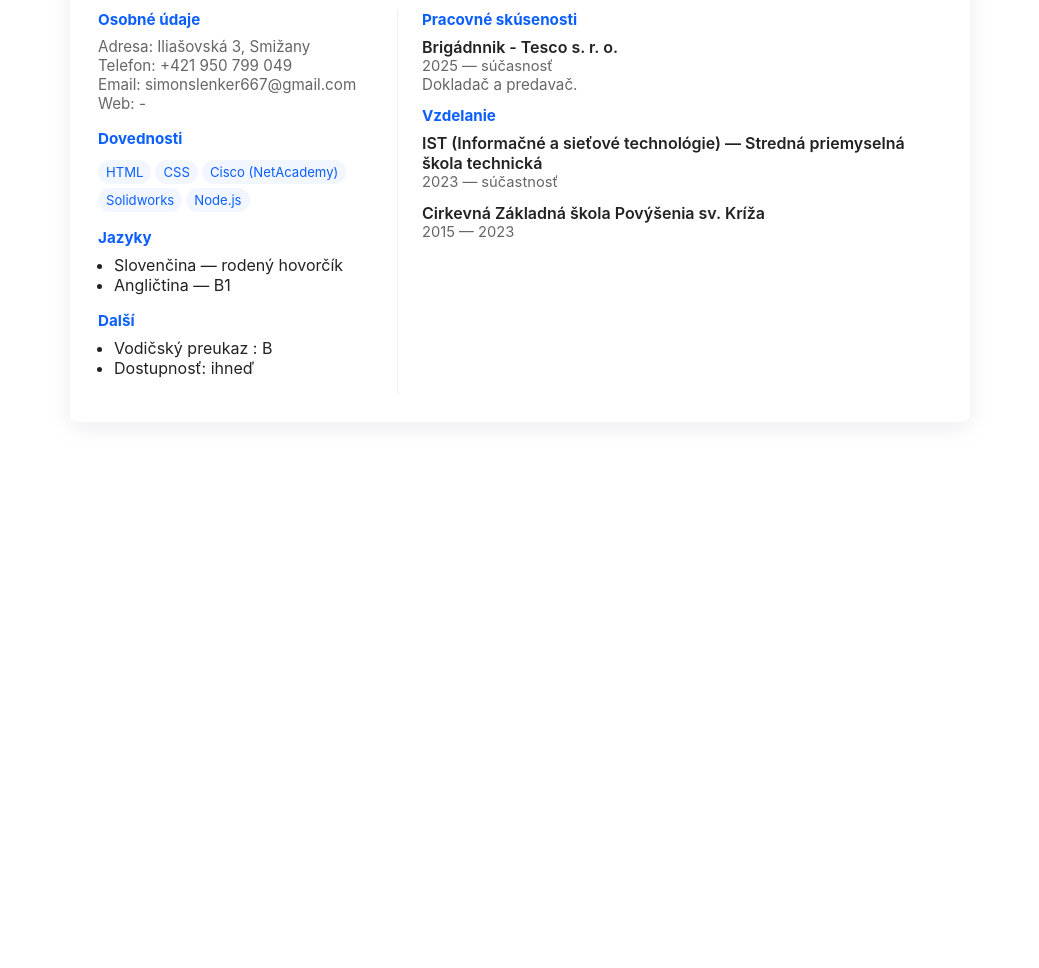
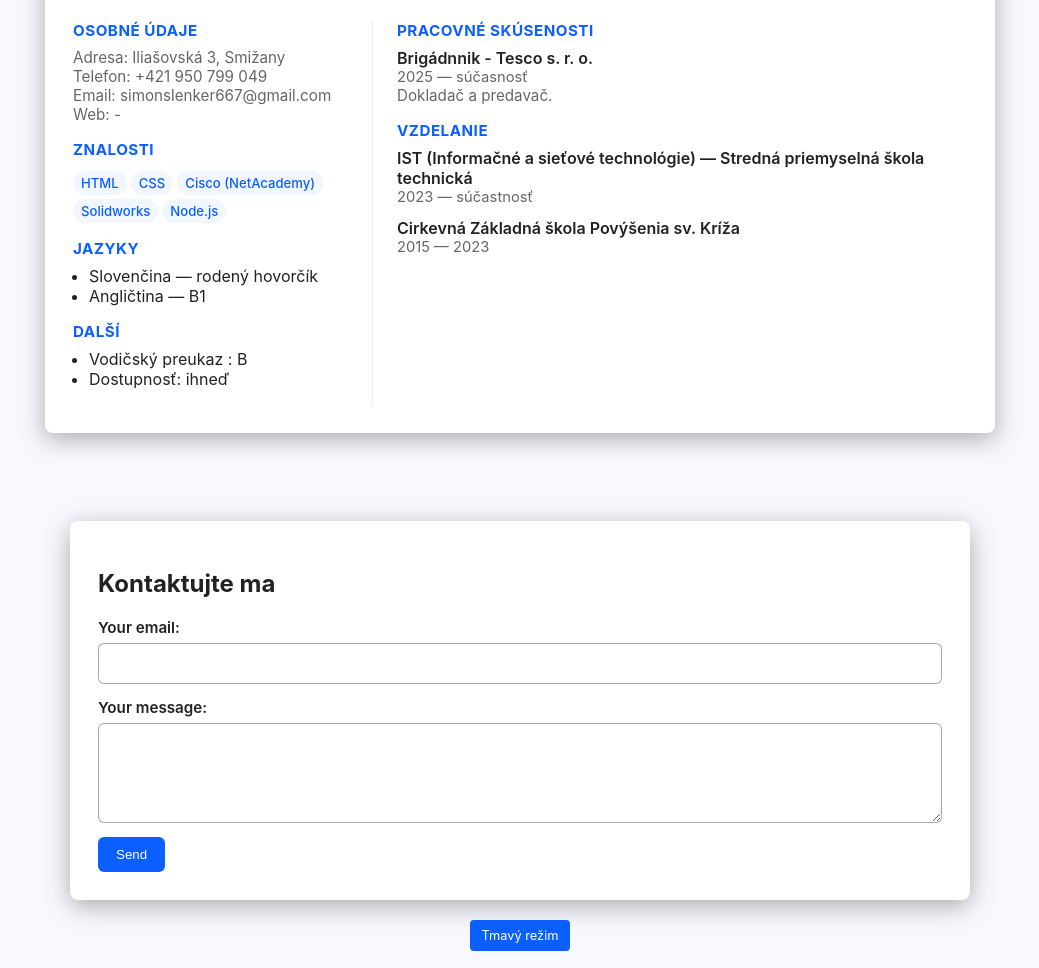
Before and after one commit to simonslenker667-droid/simonslenker667-droid.github.io, a plain HTML site: page index.html in a window 1280 px wide. Shown: the part 117-1085 px from the top of the page, without its empty margins (120-1159 px from the left). Before the commit the page ends 800 px from the top, so only its background shows below. Drawn offline with Linux system fonts and the light colour scheme.

Commit message:
update live server port to 5504, modify index.html title and add contact form, create new styly.css for styling

```diff
--- a/index.html
+++ b/index.html
@@ -3,30 +3,12 @@
 <head>
   <meta charset="utf-8" />
   <meta name="viewport" content="width=device-width,initial-scale=1" />
-  <title>Životopis — Jméno Příjmení</title>
-  <style>
-    :root{--accent:#0b5fff;--muted:#666;--bg:#f7f9ff}
-    *{box-sizing:border-box}
-    body{font-family:Inter, system-ui, -apple-system, "Segoe UI", Roboto, "Helvetica Neue", Arial; margin:0; color:#222}
-    .page{max-width:900px;margin:24px auto;background:#fff;display:grid;grid-template-columns:300px 1fr;gap:24px;padding:28px;border-radius:8px;box-shadow:0 6px 24px rgba(20,30,60,0.08)}
-    header{grid-column:1/-1;display:flex;justify-content:space-between;align-items:center}
-    .name{font-size:1.6rem;font-weight:700}
-    .title{color:var(--muted)}
-    .left{padding-right:8px;border-right:1px solid #eee}
-    .section{margin-bottom:16px}
-    .section h3{margin:0 0 8px 0;font-size:0.95rem;color:var(--accent)}
-    .muted{color:var(--muted);font-size:0.95rem}
-    ul{padding-left:16px;margin:0}
-    .skill{display:inline-block;background:#f1f6ff;color:var(--accent);padding:4px 8px;border-radius:999px;margin:4px 4px 0 0;font-size:0.82rem}
-    .exp{margin-bottom:12px}
-    .exp .role{font-weight:600}
-    .exp .meta{color:var(--muted);font-size:0.92rem}
-    .print-btn{border:0;background:var(--accent);color:#fff;padding:10px 14px;border-radius:6px;cursor:pointer}
-    @media (max-width:800px){.page{grid-template-columns:1fr;padding:18px} .left{border-right:none;border-bottom:1px solid #eee;padding-bottom:12px}}
-    @media print{body{background:#fff} .print-btn, .page{box-shadow:none} .page{max-width:100%;border-radius:0} }
-  </style>
+  <title>Šimon Šlenker</title>
+  <link rel="stylesheet" href="styly.css" />
 </head>
 <body>
+
+
   <div class="page">
     <header>
       <div>
@@ -34,6 +16,7 @@
         <div class="title">Študent</div>
       </div>
       <div>
+        <a href="#contact" class="print-btn" style="text-decoration: none; display: inline-block; margin-right: 4px;">Kontakt</a>
         <button class="print-btn" onclick="window.print()">Tlačiť</button>
       </div>
     </header>
@@ -48,7 +31,7 @@
       </div>
 
       <div class="section">
-        <h3>Dovednosti</h3>
+        <h3>Znalosti</h3>
         <div>
           <span class="skill">HTML</span><span class="skill">CSS</span><span class="skill">Cisco (NetAcademy)</span>
           <span class="skill">Solidworks</span><span class="skill">Node.js</span>
@@ -73,7 +56,6 @@
     </aside>
 
     <main>
-
       <div class="section">
         <h3>Pracovné skúsenosti</h3>
         <div class="exp">
@@ -81,7 +63,7 @@
           <div class="meta">2025 — súčasnosť</div>
           <div class="muted">Dokladač a predavač.</div>
         </div>
-
+      </div>
       <div class="section">
         <h3>Vzdelanie</h3>
 
@@ -93,9 +75,30 @@
         <div class="exp">
           <div class="role"> Cirkevná Základná škola Povýšenia sv. Kríža</div>
           <div class="meta">2015 — 2023</div>
+        </div>
       </div>
+    </main>
+  </div>
 
-    </main>
+  <br><br>
+
+  <div class="contact-form" id="contact">
+    <h2>Kontaktujte ma</h2>
+    <form action="https://formspree.io/f/mqeoagrb" method="POST">
+      <label>
+        Your email:
+        <input type="email" name="email">
+      </label>
+      <label>
+        Your message:
+        <textarea name="message"></textarea>
+      </label>
+      <button type="submit">Send</button>
+    </form>
+  </div>
+
+  <div style="text-align: center; margin: 24px 0;" class="contact-form-toggle-wrapper">
+    <label for="theme-toggle" class="print-btn mode-label">Tmavý režim</label>
   </div>
 
 </body>
--- /dev/null
+++ b/styly.css
@@ -0,0 +1,217 @@
+/* Globálne premenné a nastavenia */
+:root {
+  --accent: #0b5fff;
+  --muted: #666;
+  --bg: #f7f9ff;
+}
+
+* {
+  box-sizing: border-box;
+}
+
+body {
+  font-family: Inter, system-ui, -apple-system, "Segoe UI", Roboto, "Helvetica Neue", Arial, sans-serif;
+  margin: 0;
+  color: #222;
+  background-color: var(--bg); /* Pridané pozadie pre celú stránku */
+}
+
+/* Hlavný kontajner (Životopis) */
+.page {
+  max-width: 950px;
+  max-height: 580px;
+  margin: 24px auto;
+  margin-top: 35px; /* Zvýšená horní mezera pro lepší vzhled */
+  background: #fff;
+  display: grid;
+  grid-template-columns: 300px 1fr;
+  gap: 24px;
+  padding: 28px;
+  border-radius: 8px;
+  box-shadow: 0 6px 24px rgba(107, 107, 107, 0.555); /* Jemne upravený tieň */
+}
+
+/* Hlavička */
+header {
+  grid-column: 1 / -1;
+  display: flex;
+  justify-content: space-between;
+  align-items: center;
+}
+
+.name {
+  font-size: 1.6rem;
+  font-weight: 700;
+}
+
+.title {
+  color: var(--muted);
+}
+
+/* Rozvrhnutie stĺpcov */
+.left {
+  padding-right: 8px;
+  border-right: 1px solid #eee;
+}
+
+/* Sekcie a texty */
+.section {
+  margin-bottom: 16px;
+}
+
+.section h3 {
+  margin: 0 0 8px 0;
+  font-size: 0.95rem;
+  color: var(--accent);
+  text-transform: uppercase; /* Voliteľné: dodá sekciám profesionálnejší vzhľad */
+  letter-spacing: 0.5px;
+}
+
+.muted {
+  color: var(--muted);
+  font-size: 0.95rem;
+}
+
+ul {
+  padding-left: 16px;
+  margin: 0;
+}
+
+/* Zručnosti (Badges) */
+.skill {
+  display: inline-block;
+  background: #f1f6ff;
+  color: var(--accent);
+  padding: 4px 8px;
+  border-radius: 999px;
+  margin: 4px 4px 0 0;
+  font-size: 0.82rem;
+  font-weight: 500;
+}
+
+/* Skúsenosti */
+.exp {
+  margin-bottom: 12px;
+}
+
+.exp .role {
+  font-weight: 600;
+}
+
+.exp .meta {
+  color: var(--muted);
+  font-size: 0.92rem;
+}
+
+/* Tlačidlo na tlač a kontakt */
+.print-btn {
+  border: 0;
+  background: var(--accent);
+  color: #fff;
+  padding: 8px 12px;       /* Pôvodne bolo 10px 14px (prvé číslo je výška, druhé šírka) */
+  font-size: 0.8rem;      /* Pridané pre menšie písmo uvnútri tlačidla */
+  border-radius: 4px;      /* Jemne zmenšené zaoblenie rohov, aby sedelo k menšiemu rozmeru */
+  cursor: pointer;
+  transition: background 0.2s ease;
+}
+
+.print-btn:hover {
+  background: #0046d5; /* Tmavší odtieň modrej pri prejdení myšou */
+}
+
+/* Kontaktný formulár (zobrazuje sa iba na webe) */
+.contact-form {
+  max-width: 900px;
+  margin: 24px auto;
+  padding: 28px;
+  background: #fff;
+  border-radius: 8px;
+  box-shadow: 0 6px 24px rgba(107, 107, 107, 0.555);
+}
+
+.contact-form label {
+  display: block;
+  margin-bottom: 14px;
+  font-weight: 600;
+  font-size: 0.95rem;
+}
+
+.contact-form input,
+.contact-form textarea {
+  display: block;
+  width: 100%;
+  margin-top: 6px;
+  padding: 10px;
+  border: 1px solid rgba(107, 107, 107, 0.555);
+  border-radius: 6px;
+  font-family: inherit;
+  font-size: 0.95rem;
+}
+
+.contact-form textarea {
+  resize: vertical;
+  min-height: 100px;
+}
+
+.contact-form button {
+  border: 0;
+  background: var(--accent);
+  color: #fff;
+  padding: 10px 18px;
+  border-radius: 6px;
+  cursor: pointer;
+  font-weight: 500;
+  transition: background 0.2s ease;
+}
+
+.contact-form button:hover {
+  background: #0046d5;
+}
+
+/* Responzivita (Mobilné zariadenia) */
+@media (max-width: 800px) {
+  .page, .contact-form {
+    grid-template-columns: 1fr;
+    padding: 18px;
+    margin: 12px;
+  }
+
+  .left {
+    border-right: none;
+    border-bottom: 1px solid #eee;
+    padding-bottom: 12px;
+    padding-right: 0;
+  }
+}
+
+/* Nastavenia pre tlač */
+@media print {
+  body {
+    background: #fff;
+    margin: 1.6cm; /* Nastaví čisté okraje pre samotný text životopisu */
+  }
+
+  /* ÚPLNÉ SKRYTIE TLAČIDLA A FORMULÁRA PRI TLAČI */
+  .print-btn,
+  .contact-form {
+    display: none !important;
+  }
+
+  /* Skryje automaticky generované URL adresy prehliadačom */
+  a[href]:after {
+    content: none !important;
+  }
+
+  /* Odstráni systémové hlavičky a päty (dátum, titulok, URL na spodu stránky) */
+  @page {
+    margin: 0;
+  }
+
+  .page {
+    box-shadow: none;
+    max-width: 100%;
+    border-radius: 0;
+    margin: 0;
+    padding: 0;
+  }
+}
```
